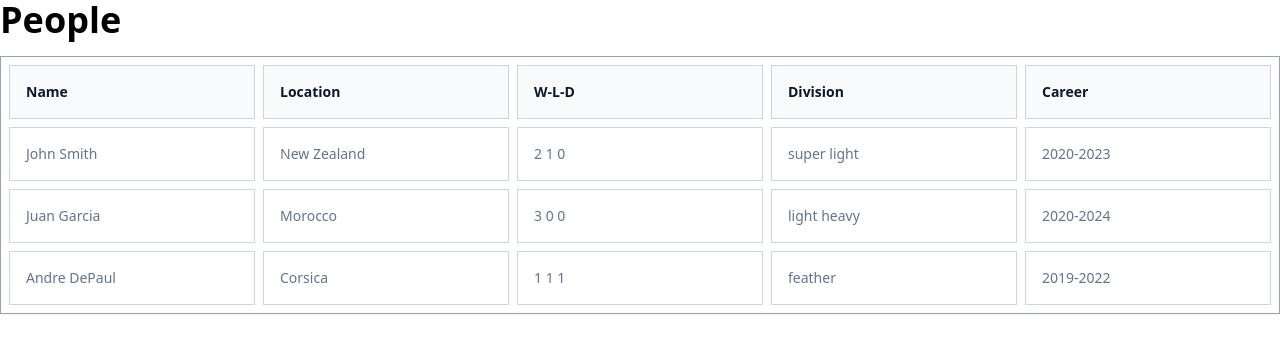
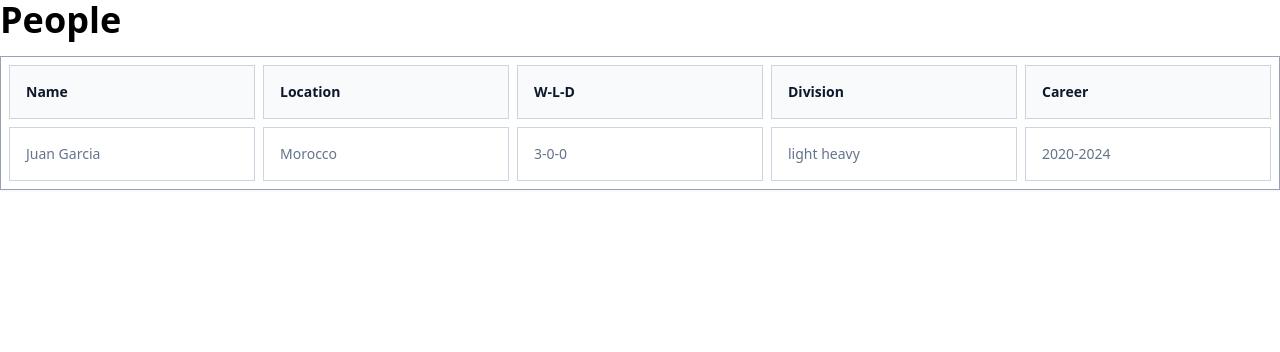
Before and after one commit to tedongithub/box, a React (Vite) app: page / in a window 1280 px wide. Shown: the top 352 px of the page. Built offline with nearby package versions, Linux system fonts and the light colour scheme.

Commit message:
Make the <tr> elements dynamic

```diff
--- a/src/App.jsx
+++ b/src/App.jsx
@@ -1,41 +1,68 @@
 import './App.css'
 
 function App() {
+  const personSchema = [
+    {
+      slug: 'name',
+      title: 'Name',
+    },
+    {
+      slug: 'location',
+      title: 'Location',
+    },
+    {
+      slug: 'wld',
+      title: 'W-L-D',
+    },
+    {
+      slug: 'division',
+      title: 'Division',
+    },
+    {
+      slug: 'career',
+      title: 'Career',
+    },
+  ]
+
+  const people = [
+    {
+      name: 'Juan Garcia',
+      location: 'Morocco',
+      wld: '3-0-0',
+      division: 'light heavy',
+      career: '2020-2024'
+    }
+  ]
+
   return (
     <>
       <h1 className="text-4xl font-bold mb-4">People</h1>
       <table className="border-separate border-spacing-2 w-full border border-slate-400 bg-white text-sm shadow-sm">
         <thead className="bg-slate-50">
           <tr>
-            <th className="w-1/5 border border-slate-300 font-semibold p-4 text-slate-900 text-left">Name</th>
-            <th className="w-1/5 border border-slate-300 font-semibold p-4 text-slate-900 text-left">Location</th>
-            <th className="w-1/5 border border-slate-300 font-semibold p-4 text-slate-900 text-left">W-L-D</th>
-            <th className="w-1/5 border border-slate-300 font-semibold p-4 text-slate-900 text-left">Division</th>
-            <th className="w-1/5 border border-slate-300 font-semibold p-4 text-slate-900 text-left">Career</th>
+            {personSchema.map(person => (
+              <th
+                key={person.slug}
+                className="w-1/5 border border-slate-300 font-semibold p-4 text-slate-900 text-left"
+              >
+                {person.title}
+              </th>
+            ))}
           </tr>
         </thead>
         <tbody>
-          <tr>
-            <td className="border border-slate-300 p-4 text-slate-500">John Smith</td>
-            <td className="border border-slate-300 p-4 text-slate-500">New Zealand</td>
-            <td className="border border-slate-300 p-4 text-slate-500">2 1 0</td>
-            <td className="border border-slate-300 p-4 text-slate-500">super light</td>
-            <td className="border border-slate-300 p-4 text-slate-500">2020-2023</td>
-          </tr>
-          <tr>
-            <td className="border border-slate-300 p-4 text-slate-500">Juan Garcia</td>
-            <td className="border border-slate-300 p-4 text-slate-500">Morocco</td>
-            <td className="border border-slate-300 p-4 text-slate-500">3 0 0</td>
-            <td className="border border-slate-300 p-4 text-slate-500">light heavy</td>
-            <td className="border border-slate-300 p-4 text-slate-500">2020-2024</td>
-          </tr>
-          <tr>
-            <td className="border border-slate-300 p-4 text-slate-500">Andre DePaul</td>
-            <td className="border border-slate-300 p-4 text-slate-500">Corsica</td>
-            <td className="border border-slate-300 p-4 text-slate-500">1 1 1</td>
-            <td className="border border-slate-300 p-4 text-slate-500">feather</td>
-            <td className="border border-slate-300 p-4 text-slate-500">2019-2022</td>
-          </tr>
+          {people.map(person => (
+            <tr key={person.name}>
+              {personSchema.map(s => (
+                <td
+                  key={s.slug}
+                  className="border border-slate-300 p-4 text-slate-500"
+                >
+                  {person[s.slug]}
+                </td>
+              ))}
+            </tr>
+          ))}
         </tbody>
       </table>
     </>
```
